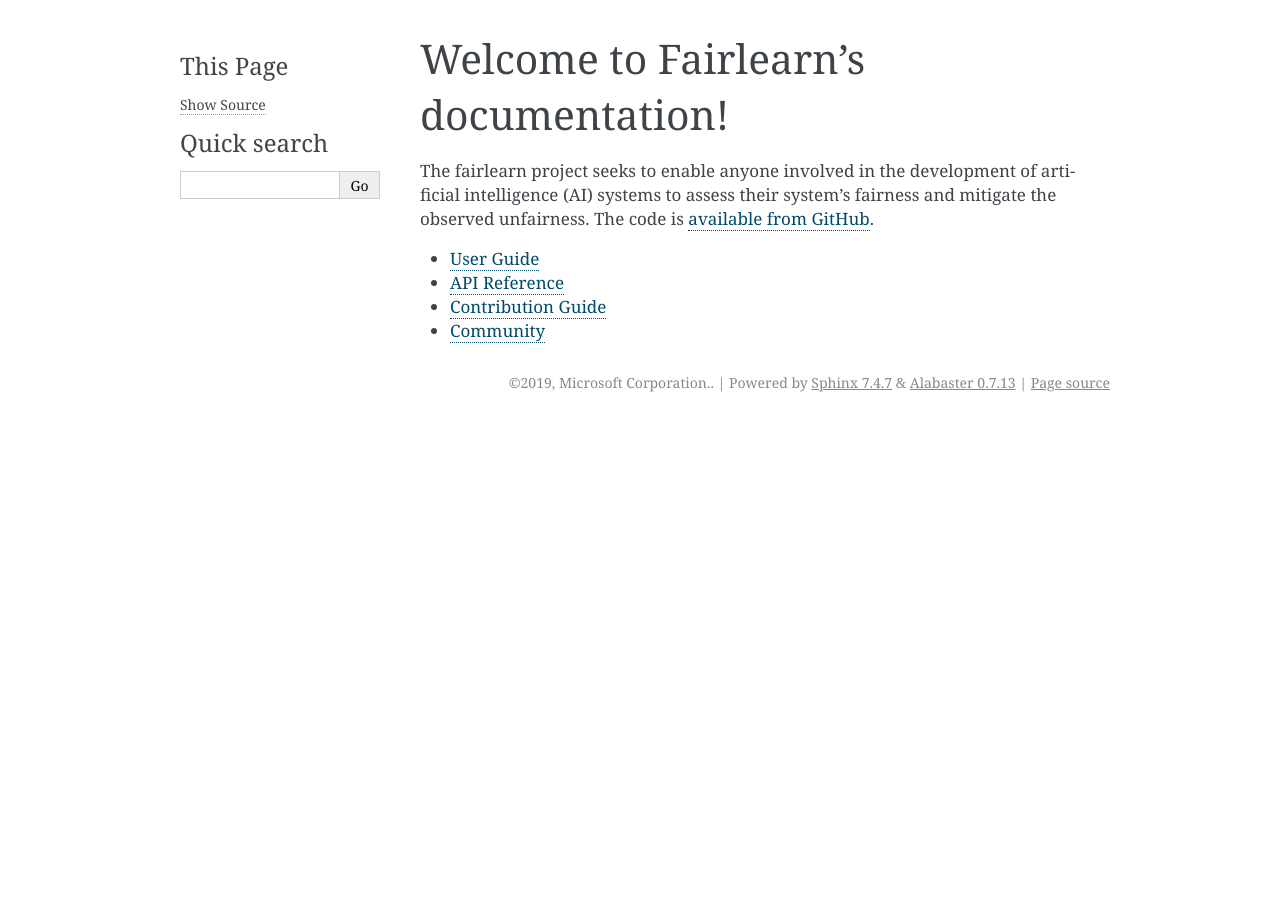
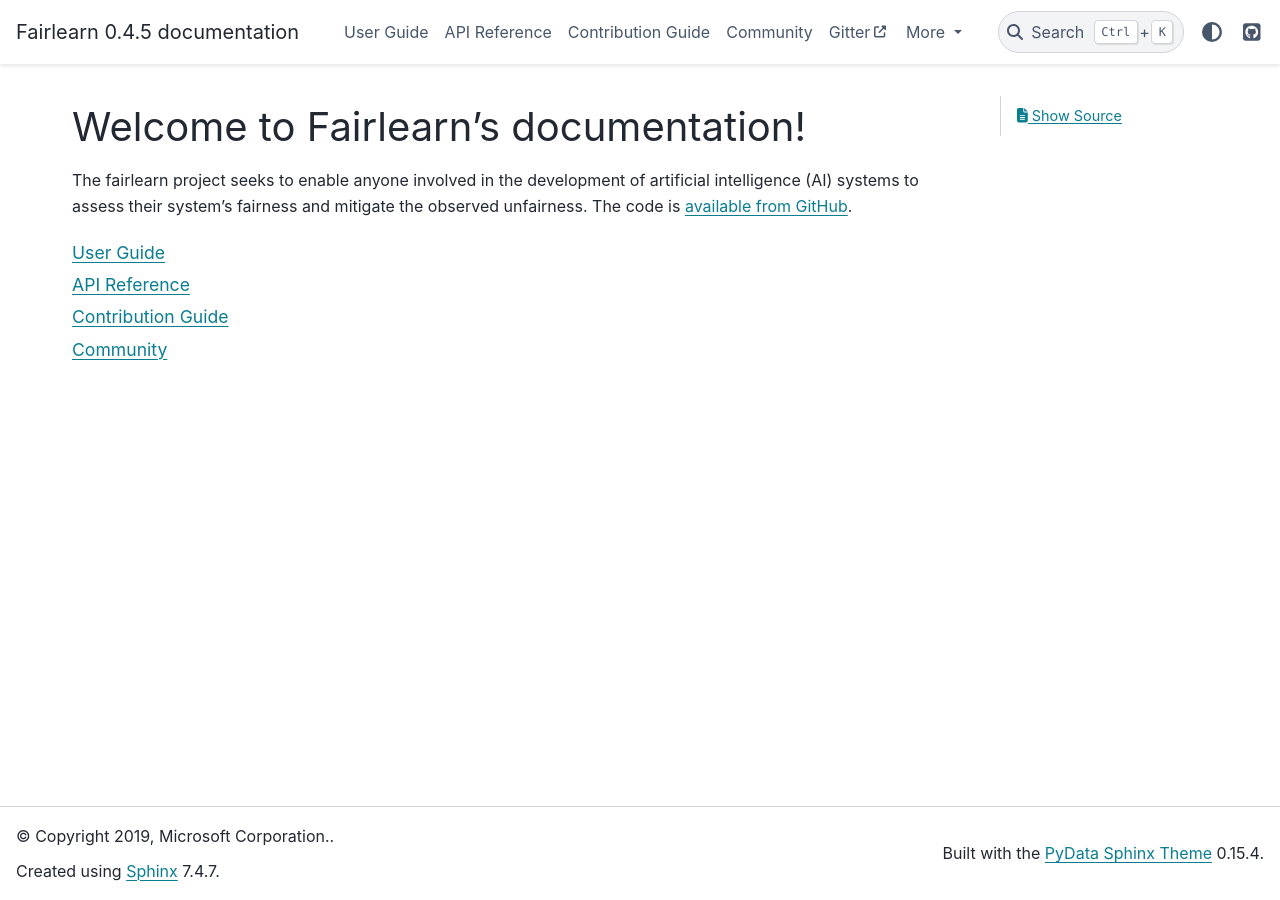
Before and after one commit to fairlearn/fairlearn, a Sphinx documentation site: the page built from docs/index.rst, in a window 1280 px wide. Built offline with Sphinx 7.4.7 and the PyData theme 0.15.4, drawn with Linux system fonts in a browser that asks for light colours; pages that are not in the unit, such as notebooks, are missing from menus.

Commit message:
style updates to make this bearable to look at
Signed-off-by: Roman Lutz <rolutz@microsoft.com>

```diff
--- a/docs/conf.py
+++ b/docs/conf.py
@@ -23,7 +23,7 @@
 
 # -- Project information -----------------------------------------------------
 
-project = 'fairlearn'
+project = 'Fairlearn'
 copyright = '2019, Microsoft Corporation.'
 author = 'Microsoft'
 
@@ -63,7 +63,25 @@
 # The theme to use for HTML and HTML Help pages.  See the documentation for
 # a list of builtin themes.
 #
-# html_theme = 'sphinx_docfx_theme'
+html_theme = 'pydata_sphinx_theme'
+
+# Theme options are theme-specific and customize the look and feel of a theme
+# further.  For a list of options available for each theme, see the
+# documentation.
+html_theme_options = {
+    # TODO: fork the pydata-sphinx-theme to integrate these with logo
+    "external_links": [
+        {"name": "Gitter", "url": "https://gitter.im/fairlearn/community"},
+        {"name": "StackOverflow", "url": "https://stackoverflow.com/questions/tagged/fairlearn"}
+    ],
+    "github_url": "https://github.com/fairlearn/fairlearn",
+    # "twitter_url": "https://twitter.com/fairlearn" TODO: start using this,
+    "show_prev_next": False
+}
+
+# The name of an image file (relative to this directory) to place at the top
+# of the sidebar.
+# html_logo = "path/to/some/file.png" TODO: add logo
 
 # Add any paths that contain custom static files (such as style sheets) here,
 # relative to this directory. They are copied after the builtin static files,
--- a/requirements.txt
+++ b/requirements.txt
@@ -38,3 +38,4 @@
 # Required for documentation
 sphinx
 sphinx-gallery
+pydata-sphinx-theme
```
Also changed, not shown: examples/README.rst.
